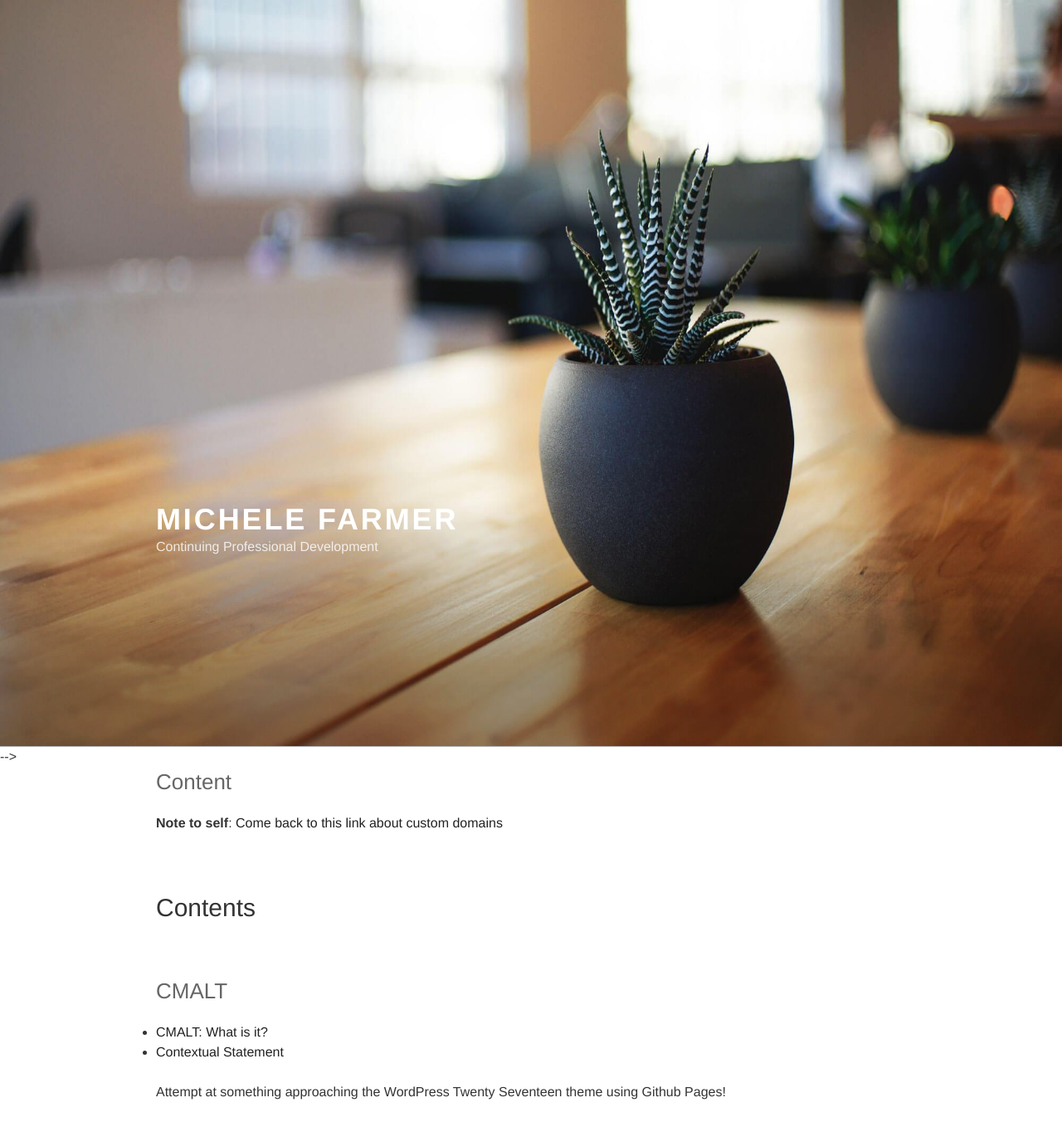
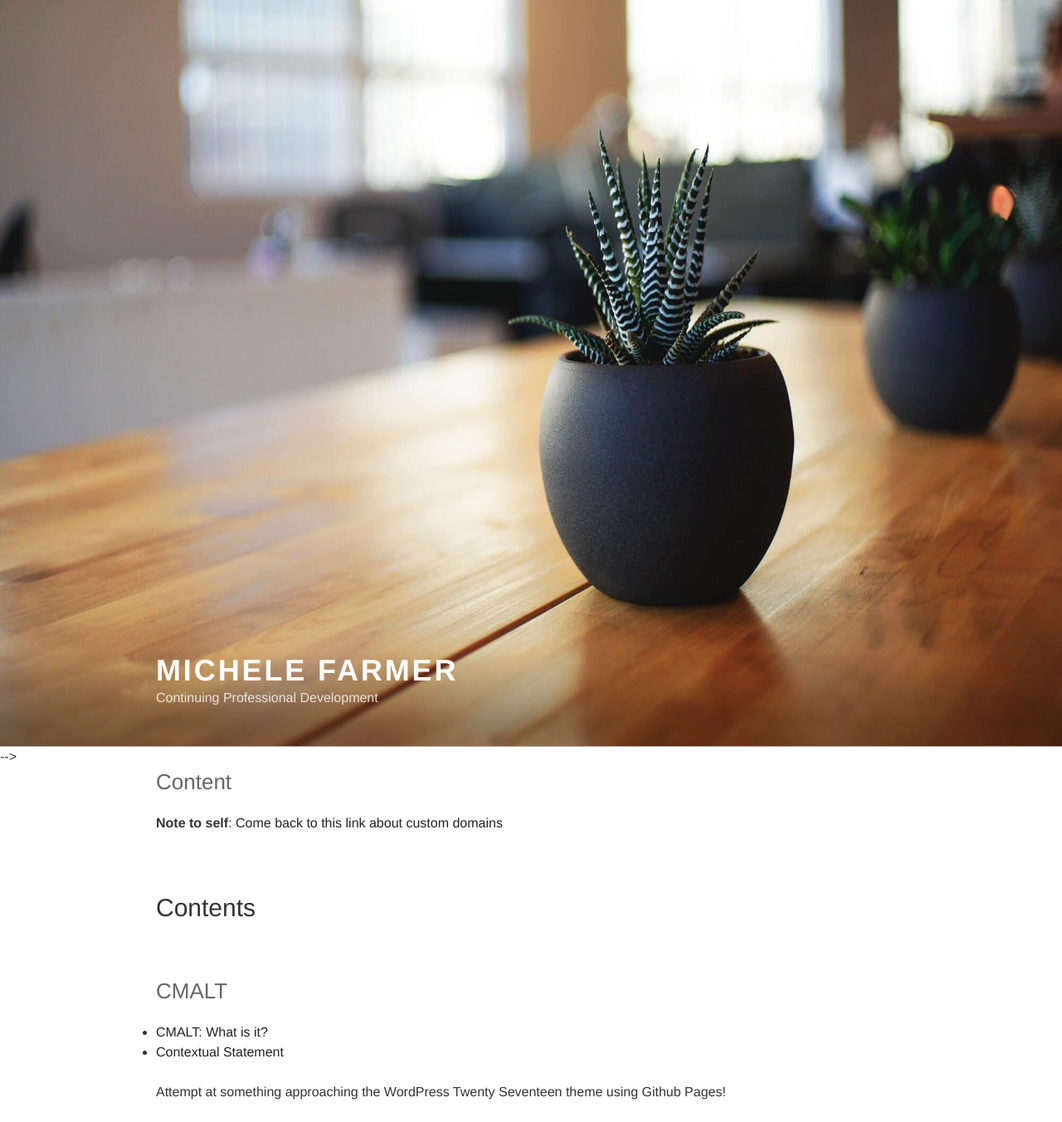
Before and after one commit to uclsenit/uclsenit.github.io, a Jekyll site: the page built from index.md, in a window 1280 px wide. Shown: the whole page at 83% size. Built offline with Jekyll 4.4.1, drawn with Linux system fonts in a browser that asks for light colours; nearby versions of some CDN libraries; some web fonts are replaced; our own code applies the rules of GitHub Pages for plain Markdown files; a script that is not in the unit is left out.

Commit message:
Update /assets/css/style.scss
Commented out .header-gradient height:33%, and added .header-gradient height:auto; max-height:40%, as a test

```diff
--- a/assets/css/style.scss
+++ b/assets/css/style.scss
@@ -625,7 +625,9 @@ header {
     display: block;
     left: 0;
     // height: 100%;
-    height: 33%;
+    // height: 33%;
+    height: auto;
+    max-height: 40%;
     // padding-top: 0;
     padding: 0 0 3em 0;
     content: "";
```
